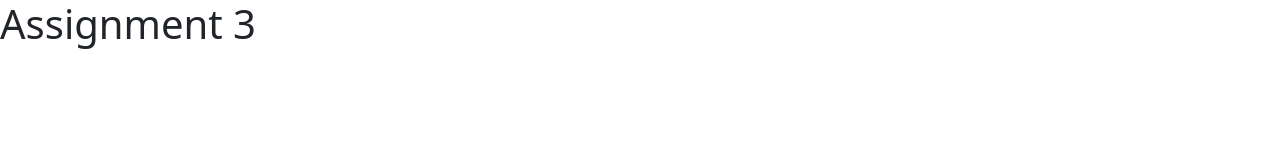
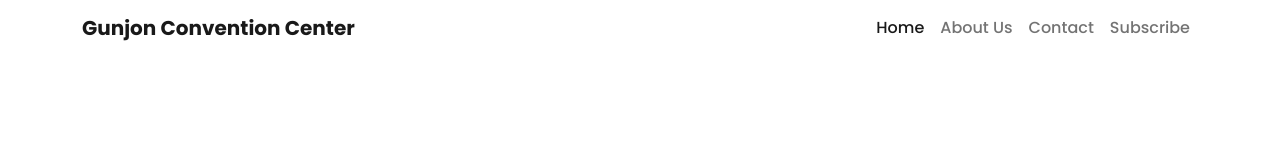
Before and after one commit to Rasujon3/convention-center, a plain HTML site: page index.html in a window 1280 px wide. Drawn offline with nearby package versions, Linux system fonts and the light colour scheme.

Commit message:
navbar section done

```diff
--- a/css/styles.css
+++ b/css/styles.css
@@ -0,0 +1,6 @@
+@import url("https://fonts.googleapis.com/css2?family=Montserrat:wght@400;600;700&family=Poppins:ital,wght@0,500;0,700;1,500&display=swap");
+
+body {
+  font-family: "Poppins", sans-serif;
+  background-color: #ffffff;
+}
--- a/index.html
+++ b/index.html
@@ -16,7 +16,47 @@
     <link rel="stylesheet" href="css/styles.css" />
   </head>
   <body>
-    <h1>Assignment 3</h1>
+    <!-- Navbar Start start -->
+    <header>
+      <nav class="navbar navbar-expand-lg navbar-light">
+        <div class="container">
+          <a class="navbar-brand fw-bolder" href="#"
+            >Gunjon Convention Center</a
+          >
+          <button
+            class="navbar-toggler"
+            type="button"
+            data-bs-toggle="collapse"
+            data-bs-target="#navbarSupportedContent"
+            aria-controls="navbarSupportedContent"
+            aria-expanded="false"
+            aria-label="Toggle navigation"
+          >
+            <span class="navbar-toggler-icon"></span>
+          </button>
+          <div class="collapse navbar-collapse" id="navbarSupportedContent">
+            <ul class="navbar-nav ms-auto">
+              <li class="nav-item">
+                <a class="nav-link active" aria-current="page" href="#">Home</a>
+              </li>
+              <li class="nav-item">
+                <a class="nav-link" href="#">About Us</a>
+              </li>
+              <li class="nav-item">
+                <a class="nav-link" href="#">Contact</a>
+              </li>
+              <li class="nav-item">
+                <a class="nav-link" href="#">Subscribe</a>
+              </li>
+            </ul>
+          </div>
+        </div>
+      </nav>
+    </header>
+    <!-- Navbar Start End -->
+    <main></main>
+    <footer></footer>
+
     <script
       src="https://cdn.jsdelivr.net/npm/bootstrap@5.0.2/dist/js/bootstrap.bundle.min.js"
       integrity="sha384-MrcW6ZMFYlzcLA8Nl+NtUVF0sA7MsXsP1UyJoMp4YLEuNSfAP+JcXn/tWtIaxVXM"
```
